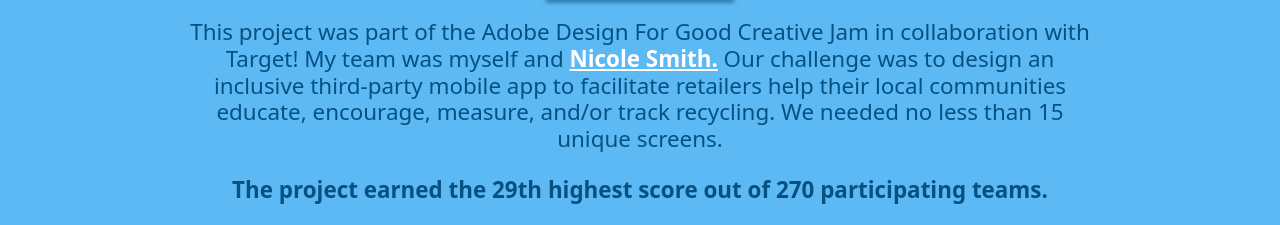
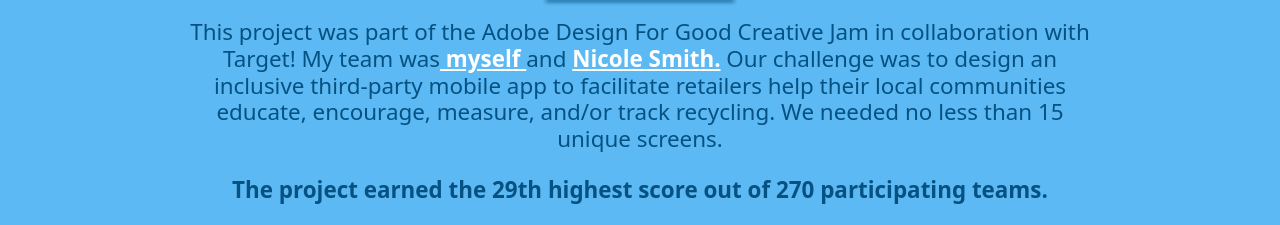
Before and after one commit to bbanica/design-portfolio, a plain HTML site: page case-study4.html in a window 1280 px wide. Shown: the part 570-795 px from the top of the page. Drawn offline with nearby package versions, Linux system fonts and the light colour scheme.

Commit message:
Update case-study4.html

```diff
--- a/case-study4.html
+++ b/case-study4.html
@@ -234,7 +234,7 @@ hr {
           <a href="./gallery.html"> <input type="button" class="buttonstyle2" value="Back to gallery"></a><br><br>
 
           <h1 class="abouthead">Overview</h1><br>
-          <h4 class="description">This project was part of the Adobe Design For Good Creative Jam in collaboration with Target! My team was myself and <a href="https://www.linkedin.com/in/nicole-s-halcy/" class="ahref" target="_blank">Nicole Smith.</a> Our challenge was to design an inclusive third-party mobile app to facilitate retailers help their local communities educate, encourage, measure, and/or track recycling. We needed no less than 15 unique screens.</h4><br>
+          <h4 class="description">This project was part of the Adobe Design For Good Creative Jam in collaboration with Target! My team was<a href="https://www.linkedin.com/in/bbanica-wa/" class="ahref" target="_blank"> myself </a>and <a href="https://www.linkedin.com/in/nicole-s-halcy/" class="ahref" target="_blank">Nicole Smith.</a> Our challenge was to design an inclusive third-party mobile app to facilitate retailers help their local communities educate, encourage, measure, and/or track recycling. We needed no less than 15 unique screens.</h4><br>
           <h1 class="description"><b>The project earned the 29th highest score out of 270 participating teams.</b></h1><br>
 
           <h1 class="abouthead">Background</h1><br>
```
